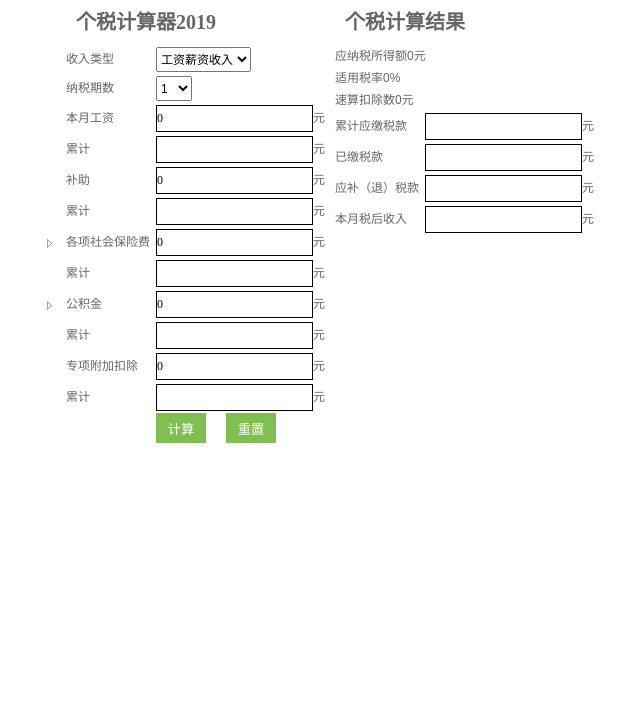
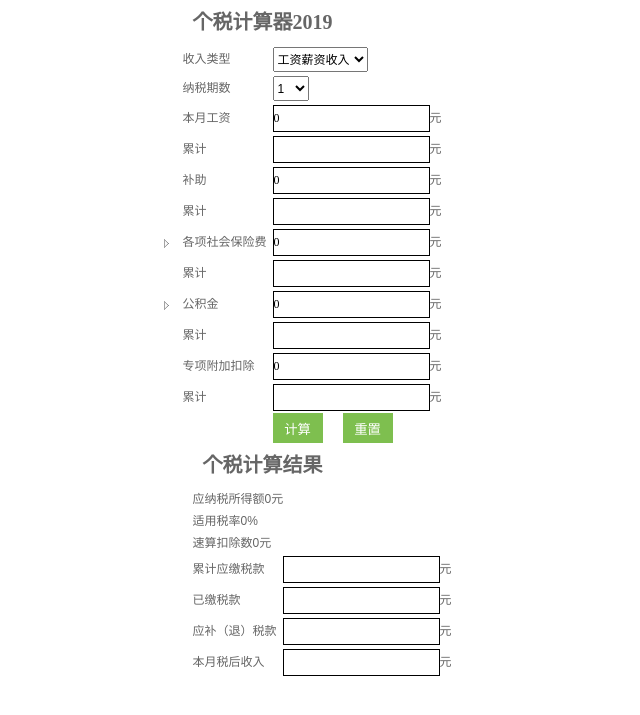
Before and after one commit to xuwg/incomeTax, a web app: file index.html in a window 1280 px wide. Shown: the top 715 px of the page, without its empty margins (206-846 px from the left). Run offline with its HTML, style and script files only (its server is not run), Linux system fonts and the light colour scheme.

Commit message:
cal居中

```diff
--- a/css/index.css
+++ b/css/index.css
@@ -5,7 +5,9 @@
 
 /* 保险公积金左侧小图标 */
 .cal {
-    margin: 0 0 0 32px;
+    /* margin: 0 0 0 32px; */
+    margin: 0 auto;
+    width:503px;
 }
 .cal .right{
     margin: 0 10px;
--- a/index.html
+++ b/index.html
@@ -19,7 +19,7 @@
     <!-- 计算器界面 -->
     <div class="inner_c">
         <div class="cal clearfix">
-            <div class="left fl">
+            <div class="left fl" id="left">
                 <h1>个税计算器2019</h1>
                 <ul>
                     <li>
@@ -100,7 +100,7 @@
                 <button id="cal" type="submit" value="" class="jiSuan">计算</button>
                 <button id="reset" type="reset" value="" class="reset" >重置</button>
             </div>
-            <div class="right fl">
+            <div class="right fl" id="right">
                 <h1>个税计算结果</h1>
                 <ul>
                     <li><span id="taxShuoDe" class="taxShuoDe">应纳税所得额0元</span></li>
```
